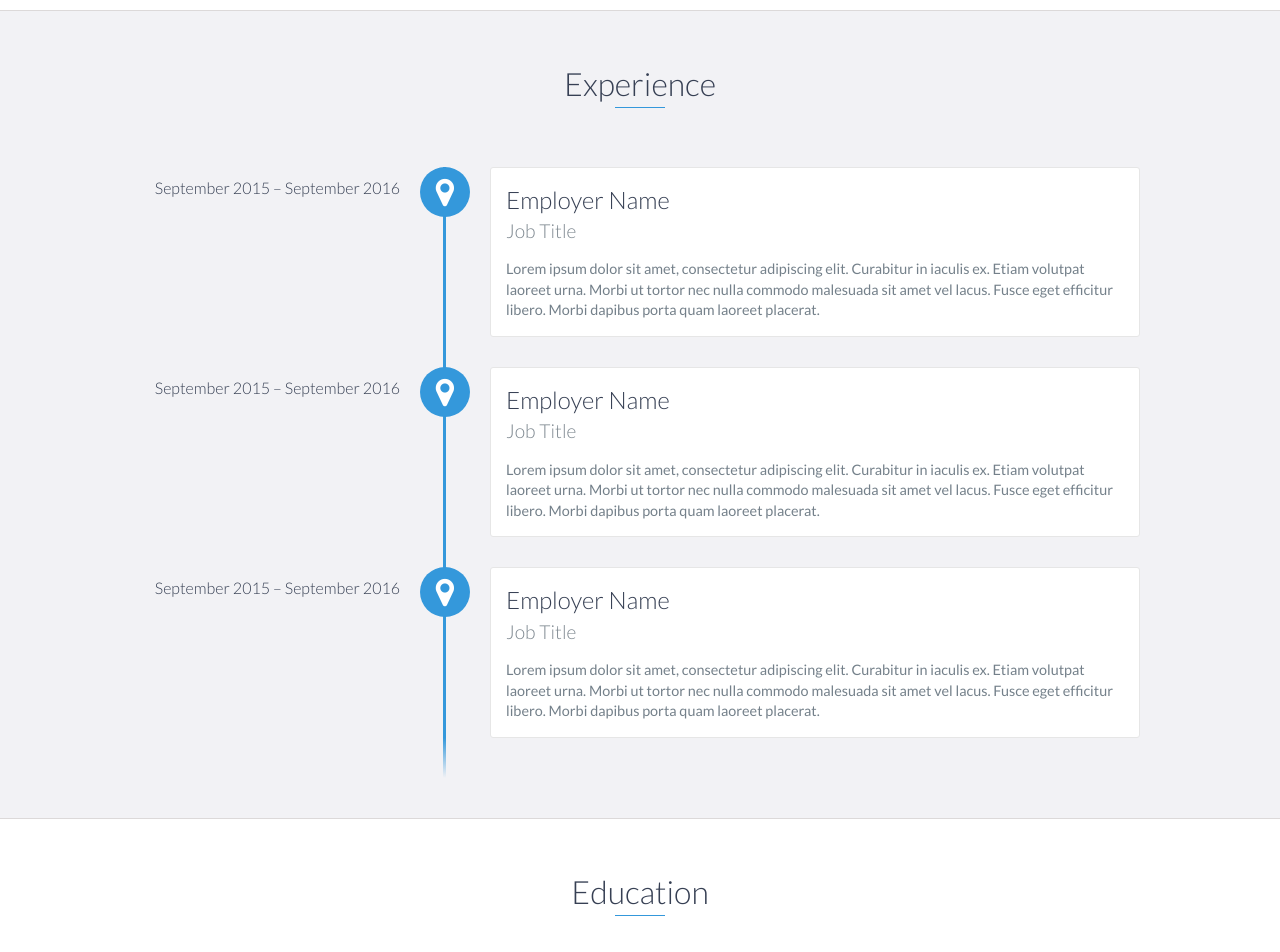
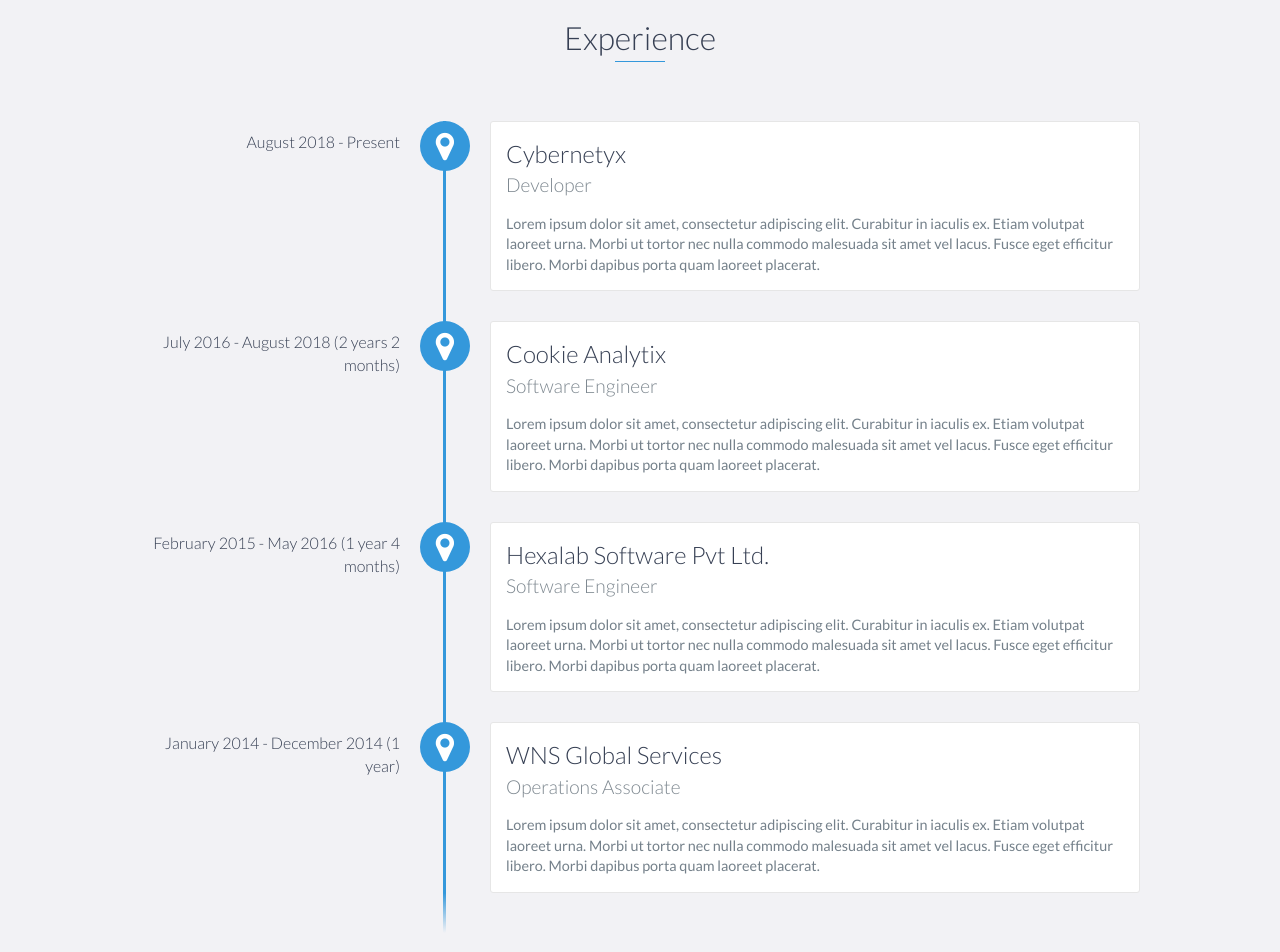
Before and after one commit to sooraj771989/profile, a website: page index.html in a window 1280 px wide. Shown: the part 1100-2052 px from the top of the page. Drawn offline with nearby package versions, Linux system fonts and the light colour scheme.

Commit message:
Update index.html

```diff
--- a/index.html
+++ b/index.html
@@ -5,7 +5,7 @@
     <meta charset="utf-8">
     <meta http-equiv="X-UA-Compatible" content="IE=edge">
     <meta name="viewport" content="width=device-width, initial-scale=1">
-    <title>My Portfolio</title>
+    <title>Sooraj</title>
 	<link rel="shortcut icon" href="favicon.ico" type="image/x-icon">
 	<link rel="icon" href="favicon.ico" type="image/x-icon">
     <link href="https://fonts.googleapis.com/css?family=Lato:300,400,700,900" rel="stylesheet">
@@ -48,9 +48,9 @@
 
     <div id="lead">
         <div id="lead-content">
-            <h1>Ryan Fitzgerald</h1>
-            <h2>Software Engineer</h2>
-            <a href="#" class="btn-rounded-white">Download Resume</a>
+            <h1>Sooraj</h1>
+            <h2>Front End Developer</h2>
+            <a href="https://www.linkedin.com/in/imsooraj/" target="_blank" class="btn-rounded-white">Go To Profile</a>
         </div>
         <!-- End #lead-content -->
 
@@ -73,9 +73,7 @@
                 </div>
                 <div class="col-md-8">
                     <p>
-                        Lorem ipsum dolor sit amet, consectetur adipiscing elit. Curabitur in iaculis ex. Etiam volutpat laoreet urna. Morbi ut tortor nec nulla commodo malesuada sit amet vel lacus. Fusce eget efficitur libero. Morbi dapibus porta quam laoreet placerat. Donec
-                        eu vehicula neque. Donec viverra lorem nunc, tempus euismod eros sollicitudin ut. Quisque et tincidunt libero. Donec id pharetra justo. Proin euismod lacinia dolor, eu scelerisque justo tempus pharetra. Vivamus nunc justo, finibus
-                        ut nisl sed, euismod rhoncus nulla. Proin sed magna egestas, egestas ante et, congue eros. In consequat, mauris dapibus tincidunt suscipit, ex libero aliquet diam, at maximus risus enim non leo.
+                        Over 4.5 years of experience in Software Development, Web Design in the IT industry. Gained expertise in developing Web Applications and Websites. Well versed with Web application development Technologies. Demonstrated skills in managing on-site and offshore team members throughout the project life cycle while maintaining coordination with clients and providing them with regular updates about the project. Committed to technological advancement and excellence in each task completed
                     </p>
                 </div>
             </div>
@@ -86,25 +84,37 @@
     <div id="experience" class="background-alt">
         <h2 class="heading">Experience</h2>
         <div id="experience-timeline">
-            <div data-date="September 2015 – September 2016">
-                <h3>Employer Name</h3>
-                <h4>Job Title</h4>
+
+
+		<div data-date="August 2018 - Present ">
+                <h3>Cybernetyx</h3>
+                <h4>Developer</h4>
                 <p>
                     Lorem ipsum dolor sit amet, consectetur adipiscing elit. Curabitur in iaculis ex. Etiam volutpat laoreet urna. Morbi ut tortor nec nulla commodo malesuada sit amet vel lacus. Fusce eget efficitur libero. Morbi dapibus porta quam laoreet placerat.
                 </p>
             </div>
 
-            <div data-date="September 2015 – September 2016">
-                <h3>Employer Name</h3>
-                <h4>Job Title</h4>
+
+
+            <div data-date="July 2016 - August 2018 (2 years 2 months)">
+                <h3>Cookie Analytix</h3>
+                <h4>Software Engineer</h4>
                 <p>
                     Lorem ipsum dolor sit amet, consectetur adipiscing elit. Curabitur in iaculis ex. Etiam volutpat laoreet urna. Morbi ut tortor nec nulla commodo malesuada sit amet vel lacus. Fusce eget efficitur libero. Morbi dapibus porta quam laoreet placerat.
                 </p>
             </div>
 
-            <div data-date="September 2015 – September 2016">
-                <h3>Employer Name</h3>
-                <h4>Job Title</h4>
+            <div data-date="February 2015 - May 2016 (1 year 4 months)">
+                <h3>Hexalab Software Pvt Ltd.</h3>
+                <h4>Software Engineer</h4>
+                <p>
+                    Lorem ipsum dolor sit amet, consectetur adipiscing elit. Curabitur in iaculis ex. Etiam volutpat laoreet urna. Morbi ut tortor nec nulla commodo malesuada sit amet vel lacus. Fusce eget efficitur libero. Morbi dapibus porta quam laoreet placerat.
+                </p>
+            </div>
+
+            <div data-date="January 2014 - December 2014 (1 year)">
+                <h3>WNS Global Services</h3>
+                <h4>Operations Associate</h4>
                 <p>
                     Lorem ipsum dolor sit amet, consectetur adipiscing elit. Curabitur in iaculis ex. Etiam volutpat laoreet urna. Morbi ut tortor nec nulla commodo malesuada sit amet vel lacus. Fusce eget efficitur libero. Morbi dapibus porta quam laoreet placerat.
                 </p>
```
